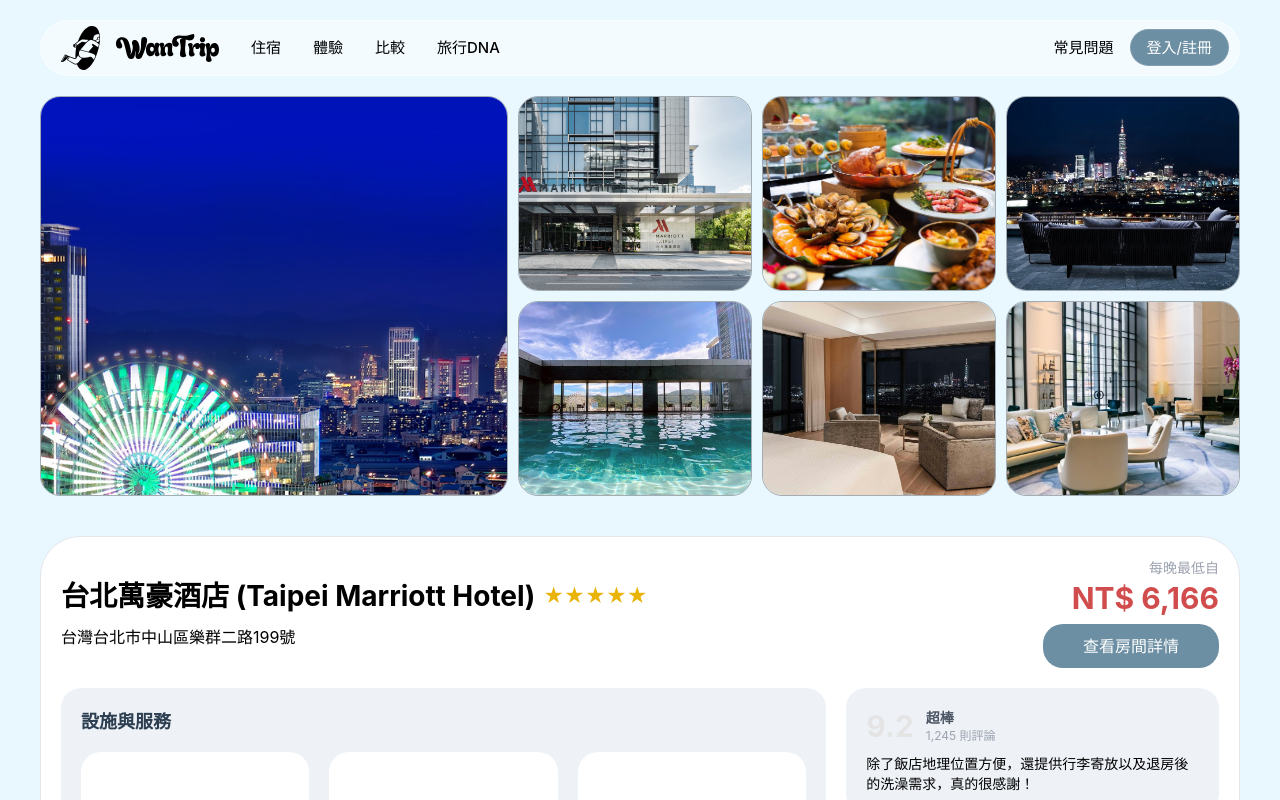
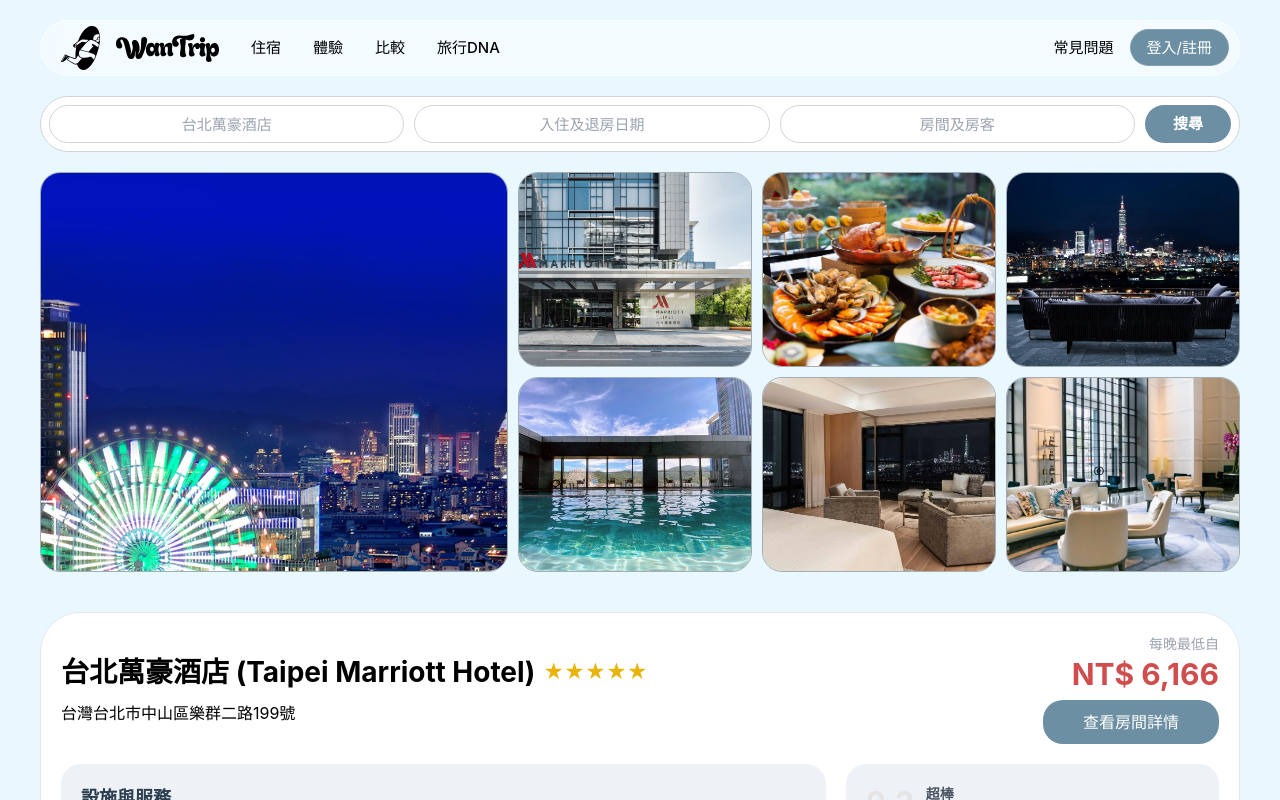
Before and after one commit to WanTrip-2026/WanTrip, a Vue app: page /hotelsdetail in a window 1280 px wide. Shown: the top 800 px of the page. Built offline with nearby package versions, Linux system fonts and the light colour scheme.

Commit message:
feat: 新增搜尋框

```diff
--- a/src/views/HotelDetail.vue
+++ b/src/views/HotelDetail.vue
@@ -2,6 +2,41 @@
   <div>
     <div class="w-full bg-[#E9F7FF] pt-24 min-h-screen">
       <div class="max-w-[1200px] mx-auto pb-[208px]">
+        <section
+          class="max-w-[1200px] h-14 p-2 mb-5 bg-white rounded-full border border-gray-300 flex flex-row items-center gap-2.5"
+        >
+          <div class="h-full w-full">
+            <label class="rounded-full"></label>
+            <input
+              type="text"
+              placeholder="台北萬豪酒店"
+              class="h-full w-full border text-center border-gray-300 rounded-full focus:ring-primary focus:border-primary outline-none"
+            />
+          </div>
+          <div class="h-full w-full">
+            <label class="text-gray-500 rounded-full"></label>
+            <input
+              type="text"
+              placeholder="入住及退房日期"
+              class="h-full w-full border text-center border-gray-300 rounded-full focus:ring-primary focus:border-primary outline-none"
+            />
+          </div>
+          <div class="h-full w-full">
+            <label class="text-gray-500 rounded-full"></label>
+            <input
+              type="text"
+              placeholder="房間及房客"
+              class="h-full w-full border text-center border-gray-300 rounded-full focus:ring-primary focus:border-primary outline-none"
+            />
+          </div>
+          <div class="text-gray-500 rounded-full h-full">
+            <button
+              class="h-full bg-primary hover:bg-#6D8FA3 text-white font-bold py-1 px-7 rounded-full transition-colors whitespace-nowrap"
+            >
+              搜尋
+            </button>
+          </div>
+        </section>
         <div class="grid grid-cols-[2fr_1fr_1fr_1fr] gap-[10px] mb-[40px]">
           <div class="relative h-[400px] rounded-[20px] overflow-hidden border border-black/30">
             <img
```
